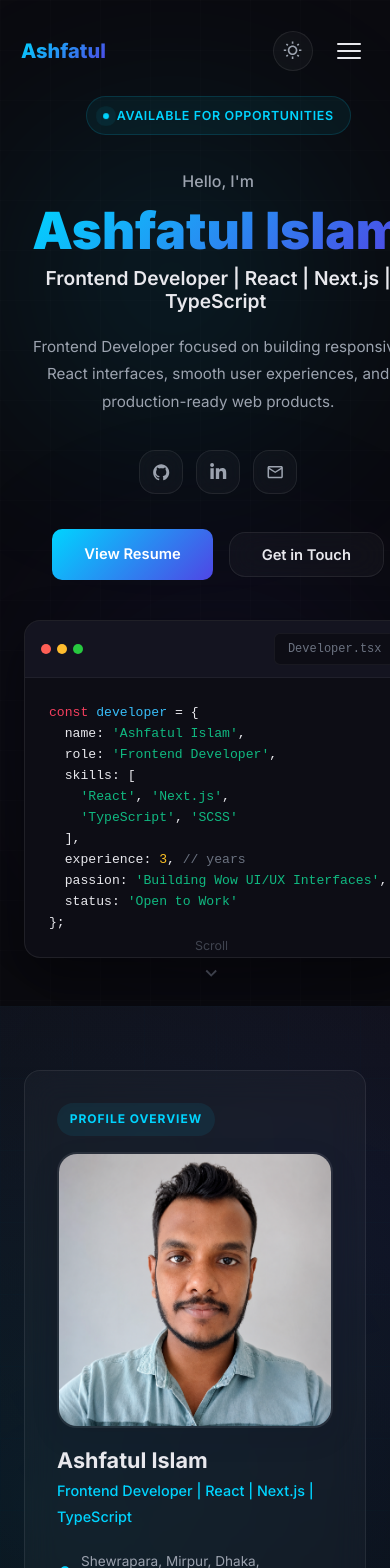
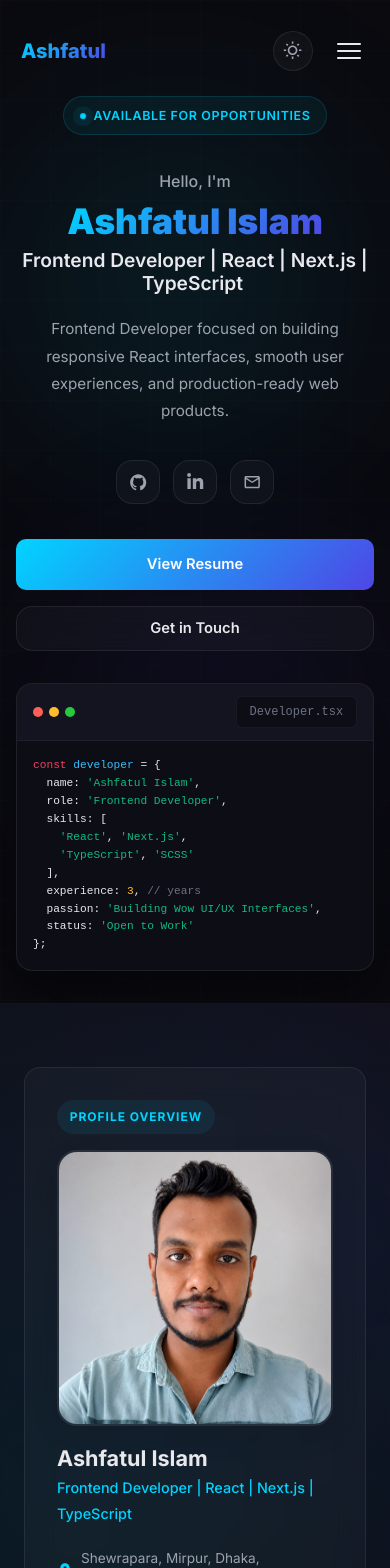
Before and after one commit to Ashfatul/portfolio_react, a React (Vite) app: page / in a window 390 px wide. Shown: the top 1568 px of the page. Built offline with nearby package versions, Linux system fonts and the light colour scheme.

Commit message:
fix small responisve issue

```diff
--- a/src/assets/scss/components/_hero.scss
+++ b/src/assets/scss/components/_hero.scss
@@ -57,6 +57,10 @@
     padding: 6rem clamp(1.5rem, 4vw, 3rem) 3rem;
     position: relative;
     z-index: 1;
+
+    @include below(md) {
+      padding: 6rem 1rem 2rem;
+    }
   }
 
   &__grid-layout {
@@ -69,6 +73,10 @@
       grid-template-columns: 1fr;
       gap: 2.5rem;
       text-align: center;
+    }
+
+    @include below(sm) {
+      gap: 2rem;
     }
   }
 
@@ -115,7 +123,7 @@
   }
 
   &__name {
-    font-size: clamp(3.2rem, 5vw, 4.8rem);
+    font-size: clamp(2.2rem, 6vw, 4.8rem);
     font-weight: 900;
     @include gradient-text;
     line-height: 1.1;
@@ -183,6 +191,21 @@
     align-items: center;
     gap: 1rem;
     flex-wrap: wrap;
+
+    @include below(lg) {
+      justify-content: center;
+    }
+
+    @include below(xs) {
+      width: 100%;
+      flex-direction: column;
+      align-items: stretch;
+
+      .hero__cta {
+        text-align: center;
+        width: 100%;
+      }
+    }
   }
 
   &__cta {
@@ -232,6 +255,10 @@
       inset 0 1px 0 rgba(255, 255, 255, 0.1);
     overflow: hidden;
     text-align: left;
+
+    @include below(md) {
+      max-width: 100%;
+    }
   }
 
   &__code-header {
@@ -275,6 +302,18 @@
     font-size: 0.82rem;
     line-height: 1.6;
     margin: 0;
+    overflow-x: auto;
+    -webkit-overflow-scrolling: touch;
+
+    @include below(sm) {
+      padding: 1.25rem;
+      font-size: 0.75rem;
+    }
+
+    @include below(xs) {
+      padding: 1rem;
+      font-size: 0.7rem;
+    }
 
     .code-kw { color: #f43f5e; }
     .code-var { color: #38bdf8; }
@@ -324,6 +363,10 @@
     font-size: 0.78rem;
     animation: scroll-bounce 2s ease-in-out infinite;
 
+    @include below(md) {
+      display: none;
+    }
+
     svg {
       font-size: 1.4rem;
     }
--- a/src/assets/scss/components/_projects.scss
+++ b/src/assets/scss/components/_projects.scss
@@ -47,6 +47,7 @@
     align-items: center;
     justify-content: center;
     gap: 1rem;
+    flex-wrap: wrap;
     margin-bottom: 2rem;
   }
 
```
